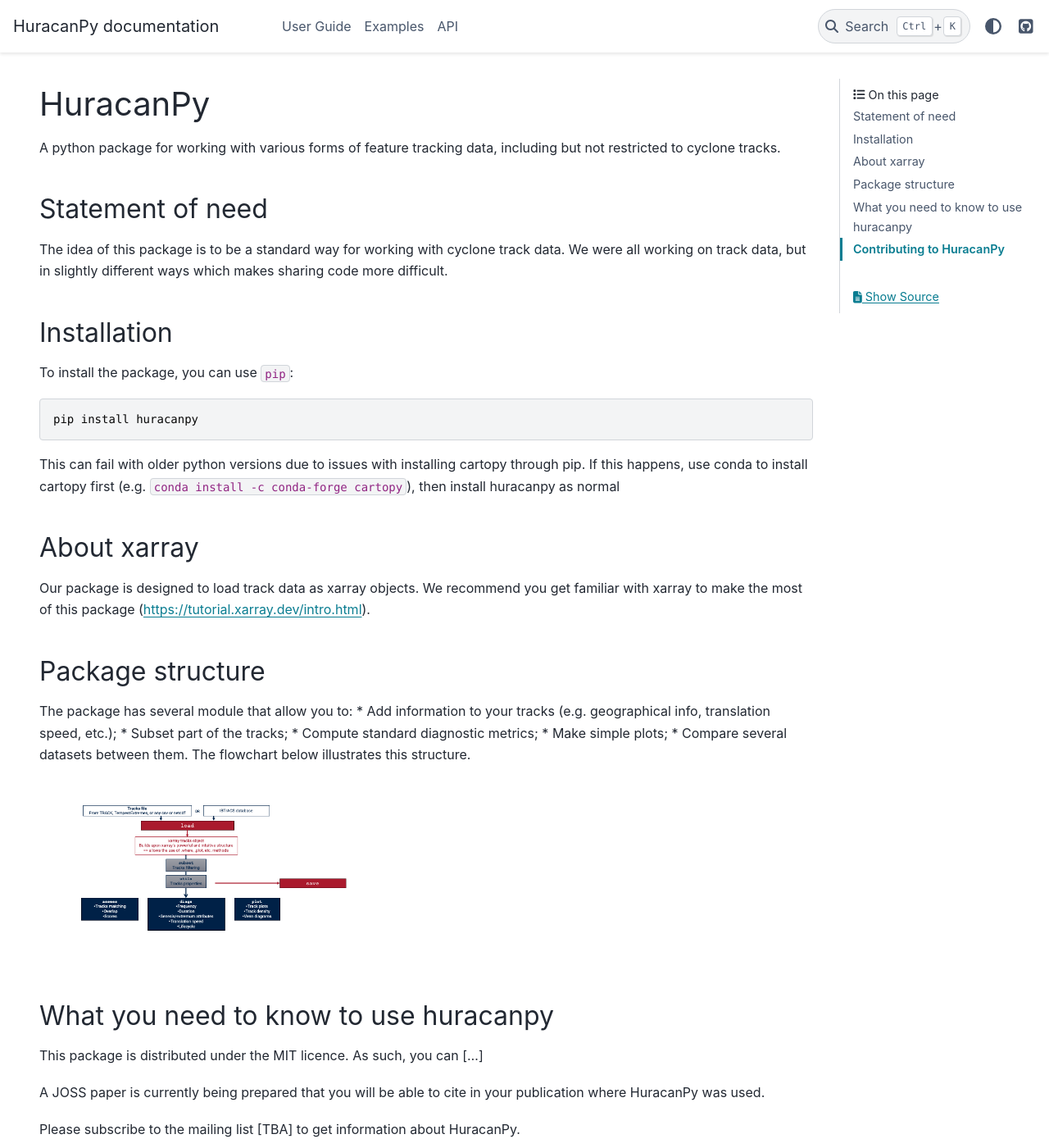
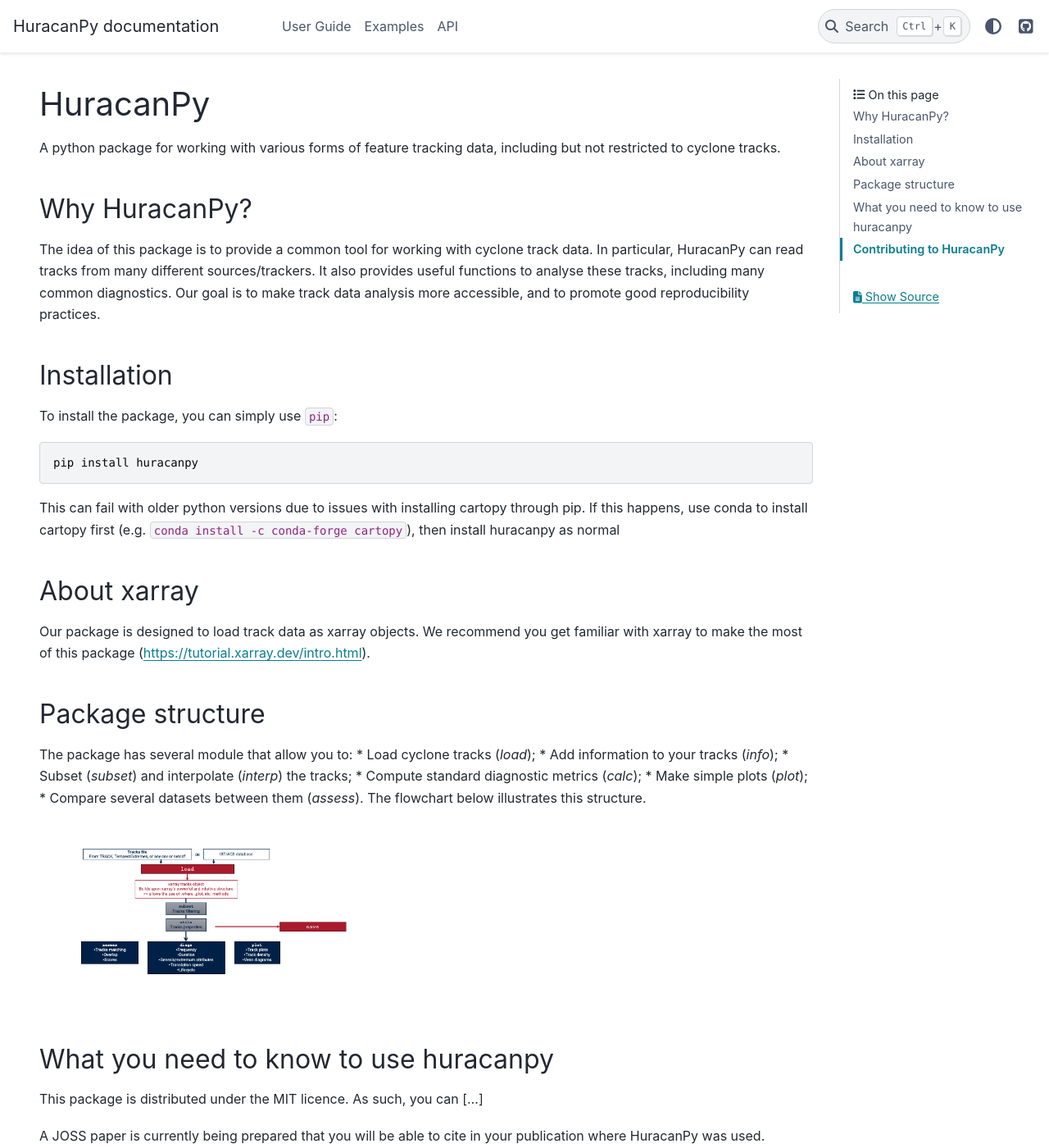
Before and after one commit to Huracan-project/huracanpy, a Sphinx documentation site: the page built from docs/index.rst, in a window 1280 px wide and 1400 px high. Shown: the whole window at 82% size. Built offline with Sphinx 7.4.7 and the PyData theme 0.15.4, drawn with Linux system fonts in a browser that asks for light colours; pages that are not in the unit, such as notebooks, are missing from menus; some of the changed text lies outside the part shown.

Commit message:
update doc main page

```diff
--- a/docs/index.rst
+++ b/docs/index.rst
@@ -8,15 +8,17 @@ HuracanPy
 
 A python package for working with various forms of feature tracking data, including but not restricted to cyclone tracks.
 
-Statement of need
------------------
-The idea of this package is to be a standard way for working with cyclone track data. We
-were all working on track data, but in slightly different ways which makes sharing code
-more difficult.
+Why HuracanPy?
+--------------
+The idea of this package is to provide a common tool for working with cyclone track data.
+In particular, HuracanPy can read tracks from many different sources/trackers.
+It also provides useful functions to analyse these tracks, including many common diagnostics.
+Our goal is to make track data analysis more accessible, and to promote good reproducibility practices.
+
 
 Installation
 ------------
-To install the package, you can use ``pip``::
+To install the package, you can simply use ``pip``::
 
     pip install huracanpy
 
@@ -33,11 +35,12 @@ Package structure
 -----------------
 
 The package has several module that allow you to:
-* Add information to your tracks (e.g. geographical info, translation speed, etc.);
-* Subset part of the tracks;
-* Compute standard diagnostic metrics;
-* Make simple plots;
-* Compare several datasets between them.
+* Load cyclone tracks (`load`);
+* Add information to your tracks (`info`);
+* Subset (`subset`) and interpolate (`interp`) the tracks;
+* Compute standard diagnostic metrics  (`calc`);
+* Make simple plots (`plot`);
+* Compare several datasets between them (`assess`).
 The flowchart below illustrates this structure.
 
 .. image:: images/package_structure_flowchart/flowchart.png
@@ -50,7 +53,7 @@ This package is distributed under the MIT licence. As such, you can [...]
 
 A JOSS paper is currently being prepared that you will be able to cite in your publication where HuracanPy was used.
 
-Please subscribe to the mailing list [TBA] to get information about HuracanPy.
+Please watch the GitHub repository to get information about HuracanPy.
 
 If you encounter any problem while using HuracanPy, please create an issue in GitHub (or consider contributing to the package!)
 
```
